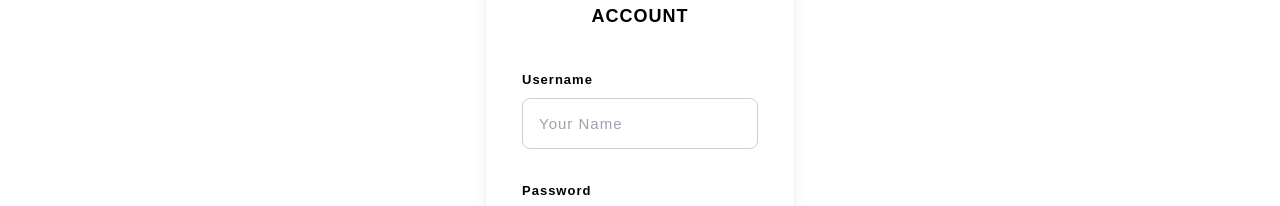
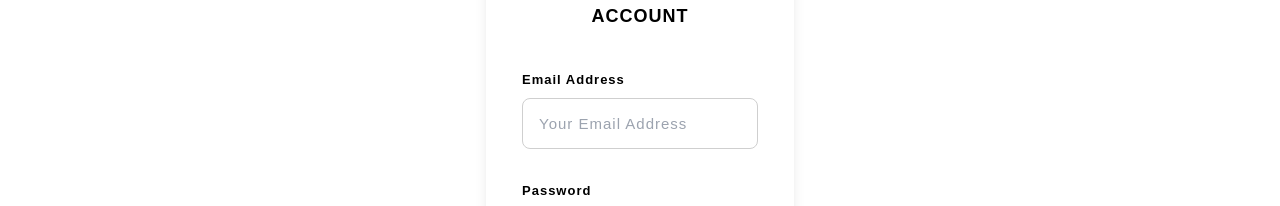
Before and after one commit to TomasLukes/lynxes, a Next.js app: page /signup in a window 1280 px wide. Shown: the part 300-506 px from the top of the page. Built offline with nearby package versions, Linux system fonts and the light colour scheme; no server answers.

Commit message:
Add FormInput component for signin/signup pages

```diff
--- a/src/app/signin/page.tsx
+++ b/src/app/signin/page.tsx
@@ -4,6 +4,7 @@ import { useRouter } from 'next/navigation';
 import ButtonPrimary from '@/components/ui/buttons/ButtonPrimary';
 import { signIn } from '@/lib/firebase/auth/signIn';
 import { useState } from 'react';
+import FormInput from '@/components/ui/forms/FormInput';
 
 export default function SignInPage() {
   const router = useRouter()
@@ -31,14 +32,8 @@ export default function SignInPage() {
         <h2 className='text-center heading-6 mb-6'>
           Log in to your Lynxes account
         </h2>
-        <label htmlFor="username" className="flex flex-col gap-2 subtitle normal-case pb-4">
-          Username
-          <input id='username' name='username' onChange={(e) => setEmail(e.target.value)} type="text" placeholder="Your Name" className="px-4 py-3 text-body text-neutral-700 placeholder-opacity-50 border border-light-400 rounded-lg"/>
-        </label>
-        <label htmlFor="password" className="flex flex-col gap-2 subtitle normal-case pb-4">
-          Password
-          <input id='password' name='password' onChange={(e) => setPassword(e.target.value)} type="password" placeholder="Your Password" className="px-4 py-3 text-body text-neutral-700 placeholder-opacity-50 border border-light-400 rounded-lg"/>
-        </label>
+        <FormInput label='Email Address' id='email' value={email} type='email' onChange={(e) => setEmail(e.target.value)} />
+        <FormInput label='Password' id='password' value={password} type='password' onChange={(e) => setPassword(e.target.value)} />
         <ButtonPrimary
           type={'submit'}
           label={'Log In'}
--- a/src/app/signup/page.tsx
+++ b/src/app/signup/page.tsx
@@ -3,6 +3,7 @@ import Link from 'next/link';
 import ButtonPrimary from '@/components/ui/buttons/ButtonPrimary';
 import { signUp } from '@/lib/firebase/auth/signUp';
 import { useState } from 'react';
+import FormInput from '@/components/ui/forms/FormInput';
 
 export default function SignUpPage() {
   const [email, setEmail] = useState(null);
@@ -26,14 +27,8 @@ export default function SignUpPage() {
         <h2 className='text-center heading-6 mb-6'>
           Create your Lynxes account
         </h2>
-        <label htmlFor="username" className="flex flex-col gap-2 subtitle normal-case pb-4">
-          Username
-          <input id='username' name='username' onChange={(e) => setEmail(e.target.value)} type="text" placeholder="Your Name" className="px-4 py-3 text-body text-neutral-700 placeholder-opacity-50 border border-light-400 rounded-lg"/>
-        </label>
-        <label htmlFor="password" className="flex flex-col gap-2 subtitle normal-case pb-4">
-          Password
-          <input id='password' name='password' onChange={(e) => setPassword(e.target.value)} type="password" placeholder="Your Password" className="px-4 py-3 text-body text-neutral-700 placeholder-opacity-50 border border-light-400 rounded-lg"/>
-        </label>
+        <FormInput label='Email Address' id='email' value={email} type='email' onChange={(e) => setEmail(e.target.value)} />
+        <FormInput label='Password' id='password' value={password} type='password' onChange={(e) => setPassword(e.target.value)} />
         <ButtonPrimary
           type={'submit'}
           label={'Sign Up'}
--- a/src/components/ui/forms/NumberInput.tsx
+++ /dev/null
@@ -1,7 +0,0 @@
-export default function NumberInput({ label }) {
-  return (
-    <button className="">
-      {label}
-    </button>
-  )
-}
--- a/src/components/ui/navigation/Footer.tsx
+++ b/src/components/ui/navigation/Footer.tsx
@@ -54,7 +54,7 @@ export default function Footer() {
           <Link href={'http://tomaslukes.com/'}>
             <p className="text-body text-light-100">
               <span className="opacity-100">Created by </span>
-              <span className="opacity-100 hover:opacity-100 hover:text-primary-700 hover:font-semibold">Tomas Lukes</span>
+              <span className="opacity-100 hover:opacity-100 hover:text-primary-700">Tomas Lukes</span>
               <span className="opacity-100"> © 2023</span>
             </p>
           </Link>
```
